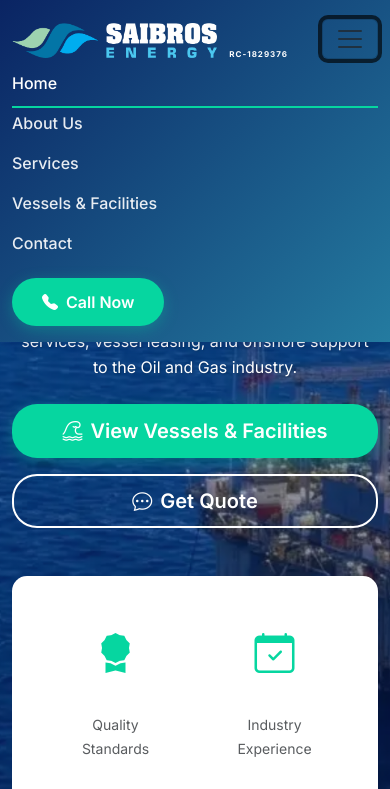
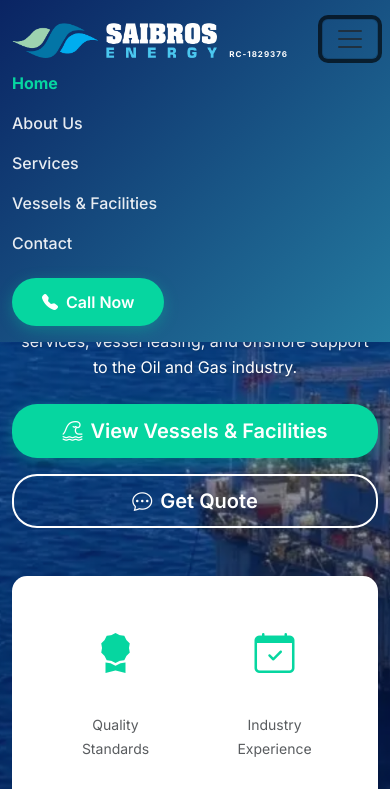
Before and after one commit to Kefox-Nwoko/saibros_energy_preview, a plain HTML site: page index.html in a window 390 px wide. Both pictures are taken after a click on the button "Toggle navigation menu". Shown: the top 789 px of the page. Drawn offline with nearby package versions, Linux system fonts and the light colour scheme; no server answers.

Commit message:
Update mobile navbar styling and favicon - Remove green underline in mobile nav, make active links bold and green - Replace all favicons with Saibros logo (saibros_logo2.png)

```diff
--- a/index.html
+++ b/index.html
@@ -37,9 +37,9 @@
     <meta name="twitter:image:alt" content="Saibros Energy Solutions - Marine Logistics">
 
     <!-- Favicon -->
-    <link rel="icon" type="image/png" sizes="96x96" href="/favicon-96x96.png">
-    <link rel="icon" type="image/svg+xml" href="/favicon.svg">
-    <link rel="apple-touch-icon" sizes="180x180" href="/apple-touch-icon.png">
+    <link rel="icon" type="image/png" href="/image/saibros_logo2.png">
+    <link rel="shortcut icon" href="/image/saibros_logo2.png">
+    <link rel="apple-touch-icon" href="/image/saibros_logo2.png">
     <link rel="manifest" href="/site.webmanifest">
 
     <!-- Preload Critical Resources -->
--- a/styles.css
+++ b/styles.css
@@ -569,6 +569,20 @@ select:focus-visible,
     /* Add extra spacing between Contact and Call Now in mobile navbar */
     .navbar-collapse .nav-item:last-child {
         margin-bottom: 15px;
+    }
+}
+
+/* Mobile navbar active state styling */
+@media (max-width: 991px) {
+    /* Remove green underline indicator in mobile navbar */
+    .nav-link::after {
+        display: none !important;
+    }
+
+    /* Make active nav link bold and green */
+    .nav-link.active {
+        font-weight: 700 !important;
+        color: var(--accent-orange) !important;
     }
 }
 
```
Also changed, not shown: about.html (+3 -3 lines), asset-details.html (+3 -3 lines), assets.html (+3 -3 lines), contact.html (+3 -3 lines), services.html (+3 -3 lines).
